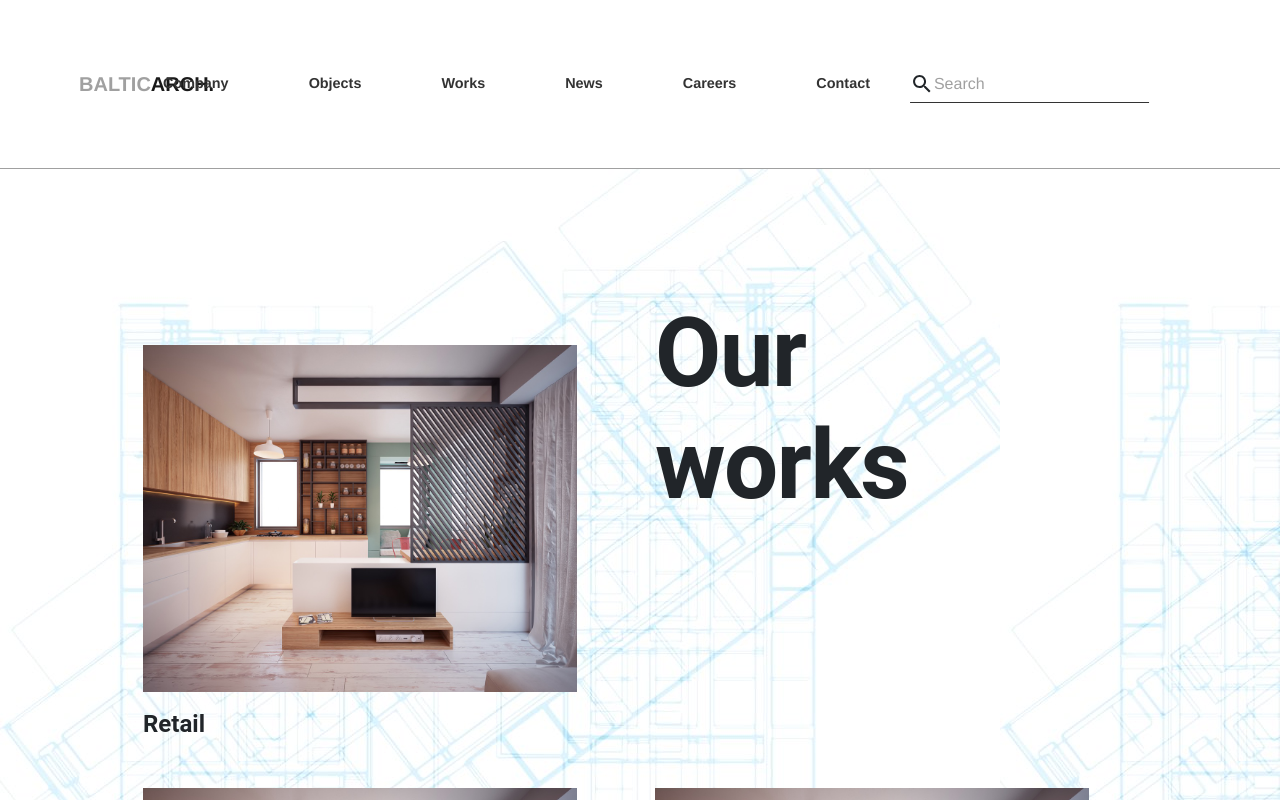
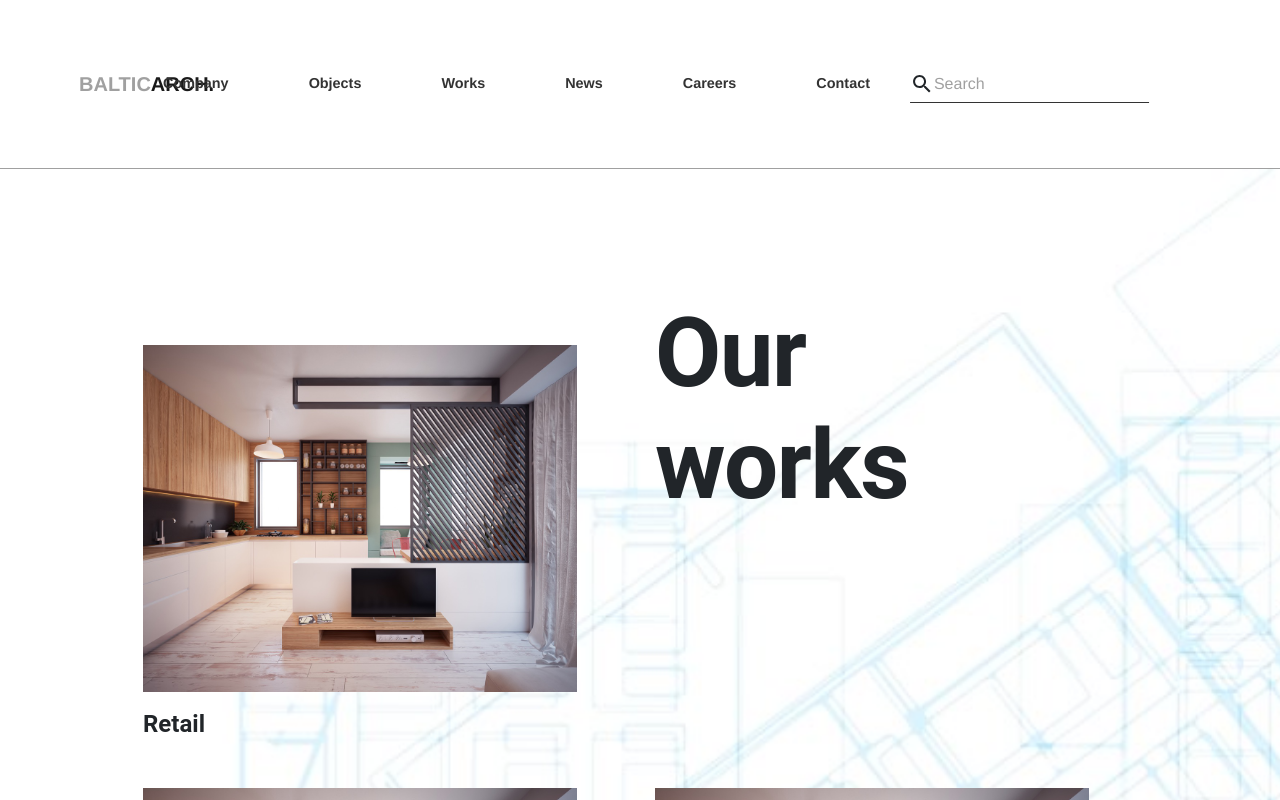
Before and after one commit to salmanazeez/architecture-app, a React (Create React App) app: page /works in a window 1280 px wide. Shown: the top 800 px of the page. Built offline with nearby package versions, Linux system fonts and the light colour scheme.

Commit message:
Fix works page

```diff
--- a/src/assets/sass/pages/works.scss
+++ b/src/assets/sass/pages/works.scss
@@ -7,14 +7,15 @@
 
     .work-container {
         background-image: url(../../img/works/background.jpg);
-        height: 100vh;
+        background-size: cover;
+        background-repeat: no-repeat;
 
         h1 {
             font-weight: bold;
         }
 
         img {
-            padding: 3rem 3rem 1rem 0;
+            padding: 1rem;
 
             &:hover {
                 transform: scale(1.02);
@@ -30,6 +31,10 @@
         @media (min-width: $tablet) {
             padding: 8rem;
 
+            img {
+                padding: 3rem 3rem 1rem 0;
+            }
+
             h1 {
                 width: 50%;
             }
```
